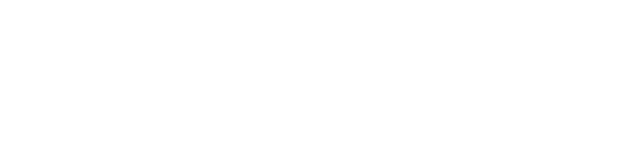
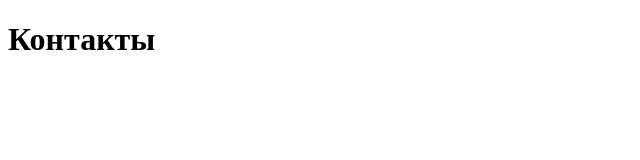
Before and after one commit to ProtopopovAV/SkillBox, a plain HTML site: page index.html in a window 1280 px wide. Shown: the whole page, without its empty margins (0-640 px from the left). Drawn offline with Linux system fonts and the light colour scheme.

Commit message:
add contact

```diff
--- a/index.html
+++ b/index.html
@@ -8,6 +8,11 @@
     <title>Document</title>
 </head>
 <body>
+    <div>
+        <h1>
+            Контакты
+        </h1>
+    </div>
 
 </body>
 </html>
```
